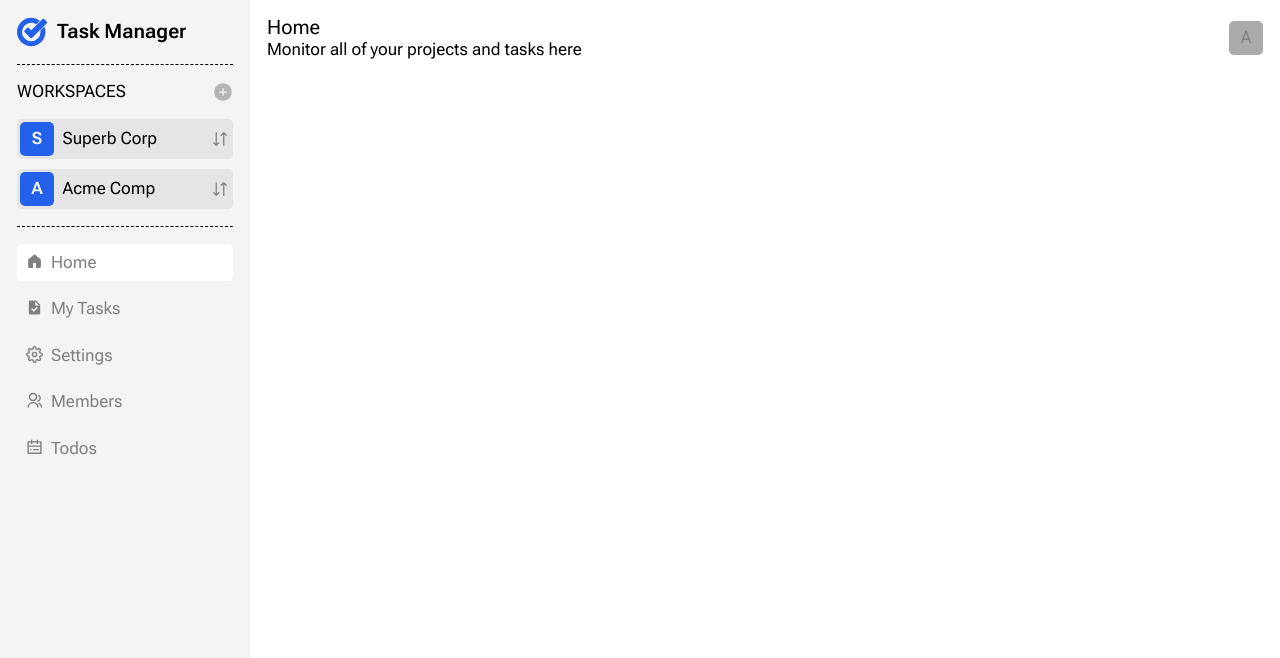
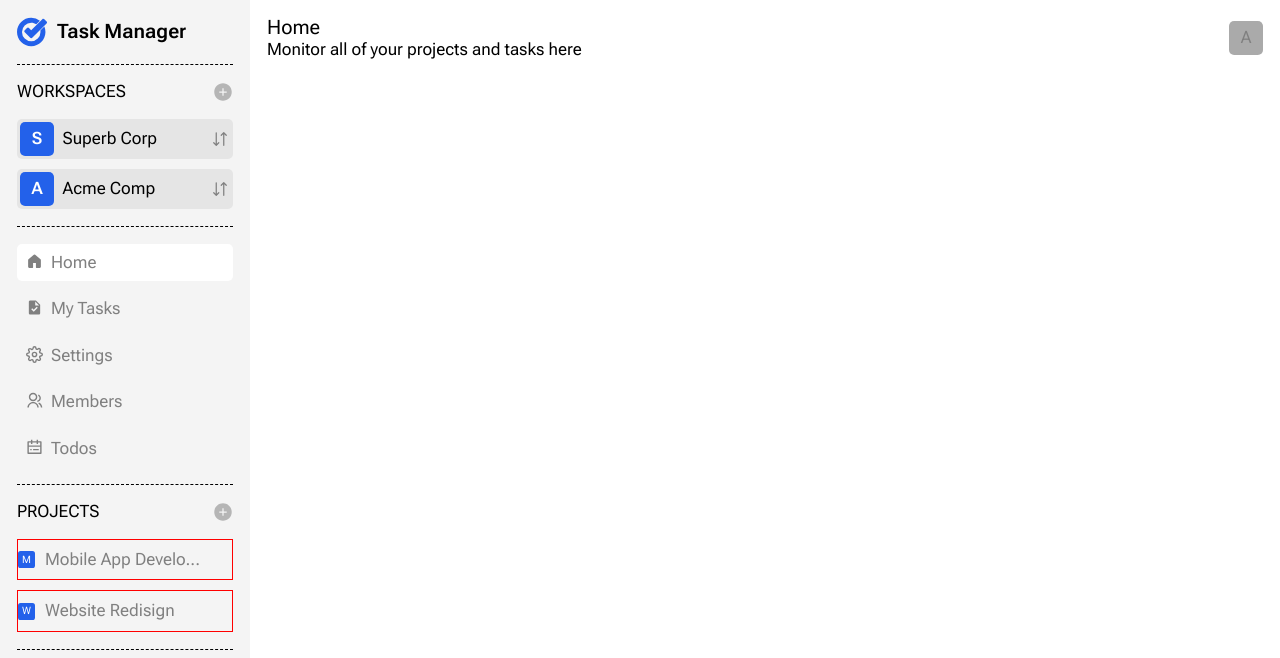
Before and after one commit to webioann/sandbox_prisma, a Next.js app: page / in a window 1280 px wide. Shown: the top 658 px of the page. Built offline with nearby package versions, Linux system fonts and the light colour scheme.

Commit message:
truncate project name

```diff
--- a/app/layout.tsx
+++ b/app/layout.tsx
@@ -5,8 +5,9 @@ import WorkspacesList from '../components/WorkspacesList/WorkspacesList'
 import AppLogo from "@/components/AppLogo/AppLogo"
 import SideNavigation from "@/components/SideNavigation/SideNavigation"
 import ContainerFluid from "@/components/Containers/ContainerFluid"
-import ContainerMain from "@/components/Containers/ContainerMain";
-import TopHeader from "@/components/TopHeader/TopHeader";
+import ContainerMain from "@/components/Containers/ContainerMain"
+import TopHeader from "@/components/TopHeader/TopHeader"
+import ProjectsLinkList from "@/components/ProjectsLinkList/ProjectsLinkList";
 import './global.css'
 
 const font = Roboto_Flex({ subsets: ["latin"], weight: ['400', '600', '800'] });
@@ -25,6 +26,7 @@ export default function RootLayout({ children }: Readonly<{ children: React.Reac
               <AppLogo/>
               <WorkspacesList/>
               <SideNavigation/>
+              <ProjectsLinkList/>
             </Sidebar>
 
             <ContainerMain>
--- /dev/null
+++ b/components/ProjectsLinkList/ProjectsLinkList.tsx
@@ -0,0 +1,41 @@
+import React from 'react'
+import Link from 'next/link';
+import { AiFillPlusCircle } from "react-icons/ai";
+import './projects-link-list.scss'
+import BadgeWithSymbol from '../BadgeWithSymbol/BadgeWithSymbol';
+
+function ProjectsLinkList() {
+
+    const data = [
+        { id: 1, project: 'Mobile App Development'},
+        { id: 2, project: 'Website Redisign'}
+    ]
+
+    const truncate = (str: string) => {
+        const maxLength = 17
+        if(str.length <= maxLength) return str
+        if(str.length > maxLength) return str.substring(0, maxLength) + "..."
+    }
+
+    return (
+        <section className="projects">
+            <div>
+                <header className='projects-header'>
+                    <p className="projects-title">PROJECTS</p>
+                    <AiFillPlusCircle color='#b5b5b5' size={20}/>
+                </header>
+                <ul className='projects-list'>
+                    {data.map((item) =>
+                        <Link href={'/'} className='project-link'>
+                            <BadgeWithSymbol variant='cube' symbol={item.project}/>
+                            <h4 className='project-name'>{truncate(item.project)}</h4>
+                        </Link>
+                        )
+                    }
+                </ul>
+            </div>
+        </section>
+    )
+}
+
+export default ProjectsLinkList
--- /dev/null
+++ b/components/ProjectsLinkList/projects-link-list.scss
@@ -0,0 +1,30 @@
+.projects{
+    border-width: 1px;
+    border-top-style: dashed;
+    border-bottom-style: dashed;
+    padding-top: 1rem;
+    padding-bottom: 1rem;
+    .projects-header{
+        display: flex;
+        padding-bottom: 1rem;
+        .projects-title{
+            flex: 1;
+        }
+    }
+    .projects-list{
+        display: grid;
+        gap: 10px;
+        .project-link{
+            display: flex;
+            align-items: center;
+            color: grey;
+            padding: 10px 0;
+            text-decoration: none;
+            border: 1px solid red;
+            .project-name{
+                padding-left: 10px;
+                font-weight: 400;
+            }
+        }
+    }
+}
```
